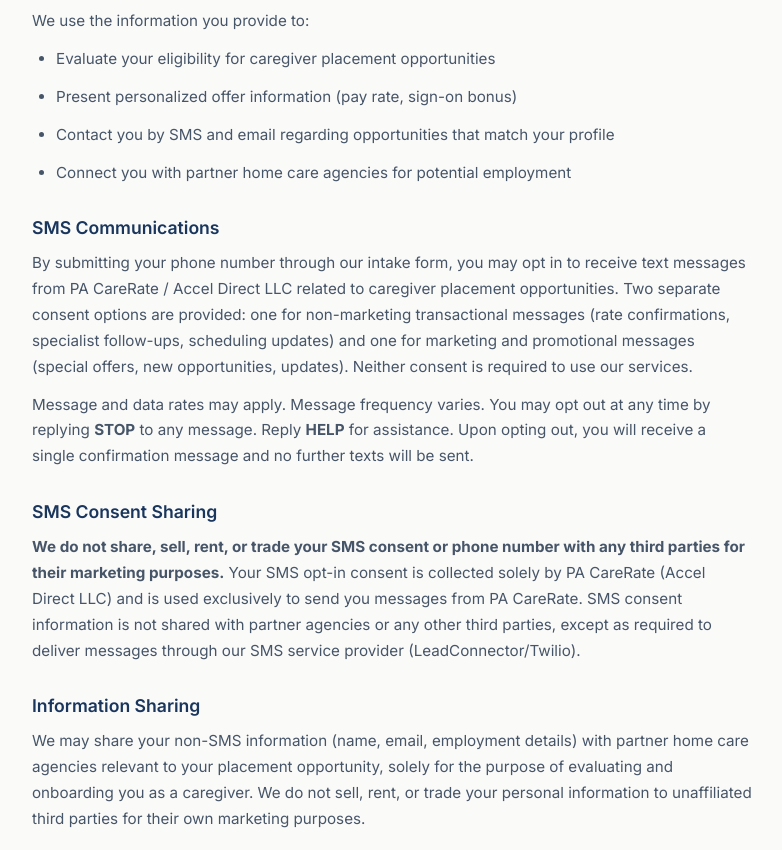
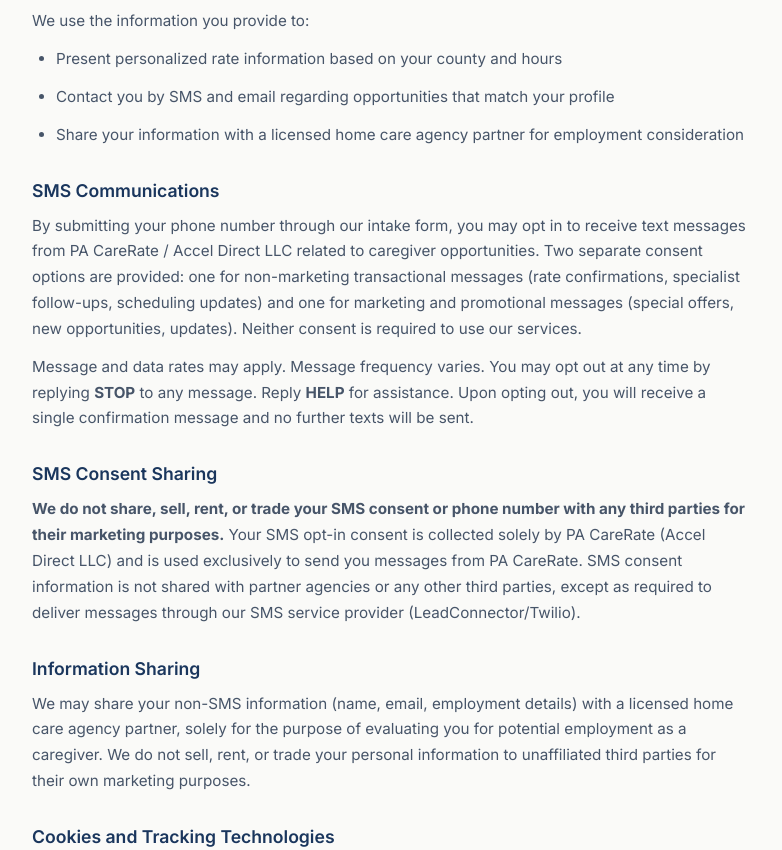
Before and after one commit to legendaryleogg-bot/pacarerate.com, a plain HTML site: page privacy.html in a window 1280 px wide. Shown: the part 540-1390 px from the top of the page, without its empty margins (248-1030 px from the left). Drawn offline with Linux system fonts and the light colour scheme.

Commit message:
fix: compliance audit — remove placement language, stale bonus refs, add registry disclaimer

```diff
--- a/privacy.html
+++ b/privacy.html
@@ -95,21 +95,20 @@
         <h2>How We Use Your Information</h2>
         <p>We use the information you provide to:</p>
         <ul>
-            <li>Evaluate your eligibility for caregiver placement opportunities</li>
-            <li>Present personalized offer information (pay rate, sign-on bonus)</li>
+            <li>Present personalized rate information based on your county and hours</li>
             <li>Contact you by SMS and email regarding opportunities that match your profile</li>
-            <li>Connect you with partner home care agencies for potential employment</li>
+            <li>Share your information with a licensed home care agency partner for employment consideration</li>
         </ul>
 
         <h2>SMS Communications</h2>
-        <p>By submitting your phone number through our intake form, you may opt in to receive text messages from PA CareRate / Accel Direct LLC related to caregiver placement opportunities. Two separate consent options are provided: one for non-marketing transactional messages (rate confirmations, specialist follow-ups, scheduling updates) and one for marketing and promotional messages (special offers, new opportunities, updates). Neither consent is required to use our services.</p>
+        <p>By submitting your phone number through our intake form, you may opt in to receive text messages from PA CareRate / Accel Direct LLC related to caregiver opportunities. Two separate consent options are provided: one for non-marketing transactional messages (rate confirmations, specialist follow-ups, scheduling updates) and one for marketing and promotional messages (special offers, new opportunities, updates). Neither consent is required to use our services.</p>
         <p>Message and data rates may apply. Message frequency varies. You may opt out at any time by replying <strong>STOP</strong> to any message. Reply <strong>HELP</strong> for assistance. Upon opting out, you will receive a single confirmation message and no further texts will be sent.</p>
 
         <h2>SMS Consent Sharing</h2>
         <p><strong>We do not share, sell, rent, or trade your SMS consent or phone number with any third parties for their marketing purposes.</strong> Your SMS opt-in consent is collected solely by PA CareRate (Accel Direct LLC) and is used exclusively to send you messages from PA CareRate. SMS consent information is not shared with partner agencies or any other third parties, except as required to deliver messages through our SMS service provider (LeadConnector/Twilio).</p>
 
         <h2>Information Sharing</h2>
-        <p>We may share your non-SMS information (name, email, employment details) with partner home care agencies relevant to your placement opportunity, solely for the purpose of evaluating and onboarding you as a caregiver. We do not sell, rent, or trade your personal information to unaffiliated third parties for their own marketing purposes.</p>
+        <p>We may share your non-SMS information (name, email, employment details) with a licensed home care agency partner, solely for the purpose of evaluating you for potential employment as a caregiver. We do not sell, rent, or trade your personal information to unaffiliated third parties for their own marketing purposes.</p>
 
         <h2>Cookies and Tracking Technologies</h2>
         <p>Our website and intake forms may use cookies, pixels, and similar tracking technologies to:</p>
@@ -150,7 +149,7 @@
 
         <div class="footer">
             &copy; 2026 Accel Direct LLC. All rights reserved.
-            <p class="brand-line">PA CareRate is an Accel Direct service</p>
+            <p class="brand-line">PA CareRate is an Accel Direct service. Accel Direct LLC is not a home care registry or home care agency.</p>
         </div>
     </div>
 </body>
```
Also changed, not shown: index.html (+2 -2 lines), rates/index.html (+1 -1 lines), submit/index.html (+1 -1 lines).
